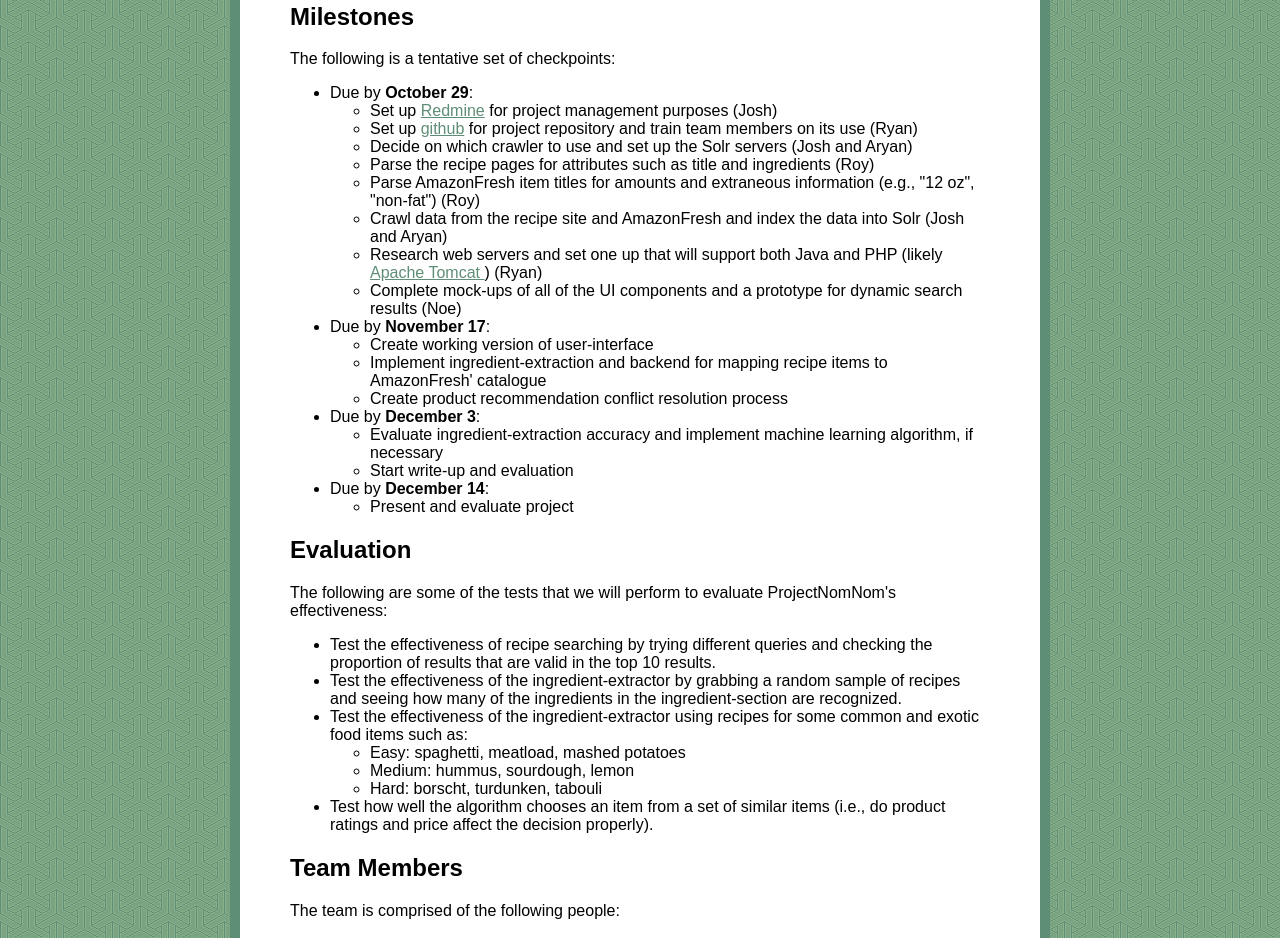
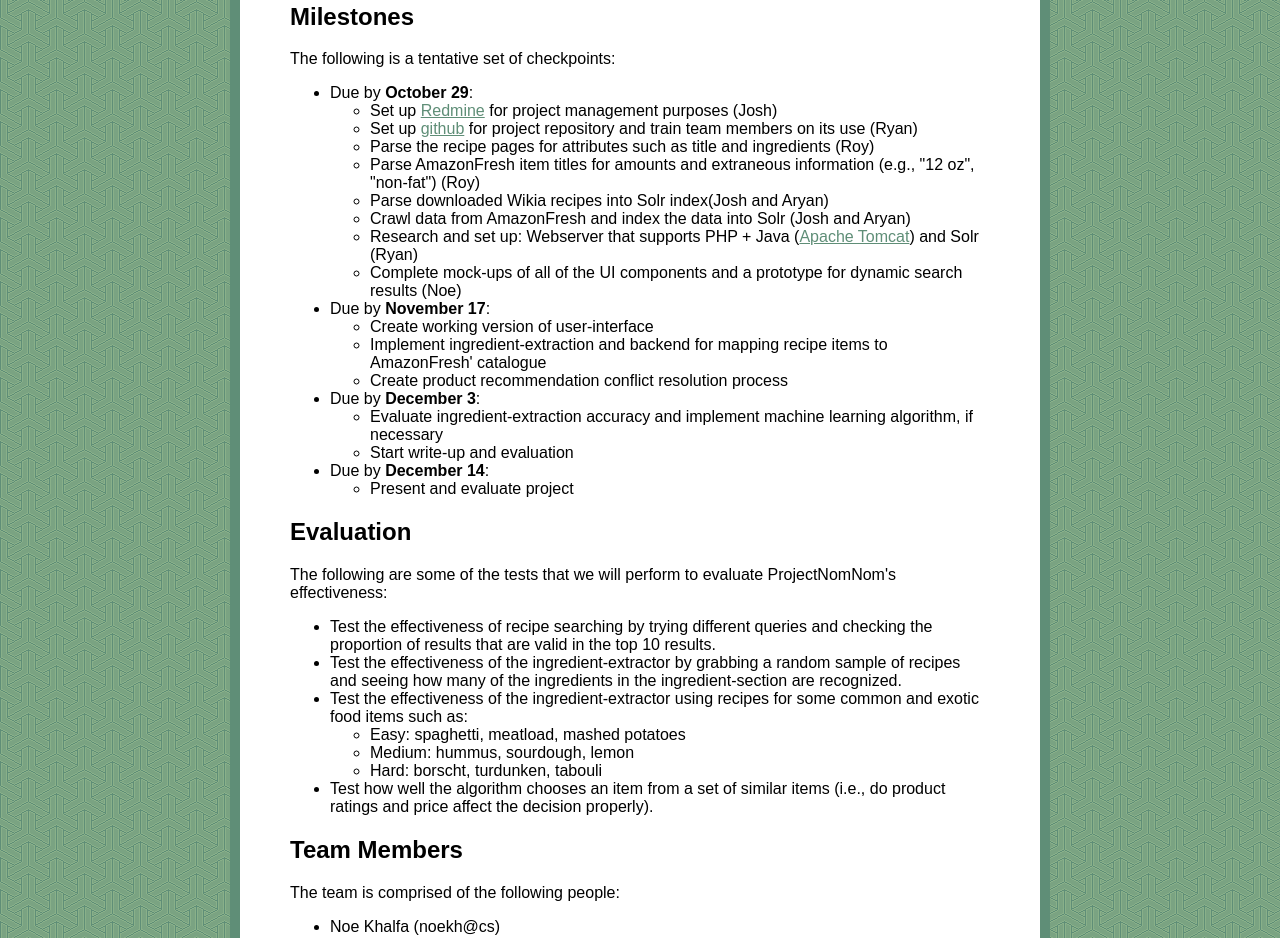
Before and after one commit to omanamos/nomnom_proposal, a plain HTML site: page index.html in a window 1280 px wide. Shown: the part 1863-2801 px from the top of the page. Drawn offline with Linux system fonts and the light colour scheme.

Commit message:
updated tasks to current status

```diff
--- a/index.html
+++ b/index.html
@@ -132,17 +132,15 @@
 	      management purposes (Josh)</li>
 	    <li>Set up <a href="http://github.com/">github</a> for project
 	      repository and train team members on its use (Ryan)</li>
-	    <li>Decide on which crawler to use and set up the Solr servers
-	    (Josh and Aryan)</li>
 	    <li>Parse the recipe pages for attributes such as title and
 	      ingredients (Roy)</li>
 	    <li>Parse AmazonFresh item titles for amounts and extraneous
 	      information (e.g., "12 oz", "non-fat") (Roy)</li>
-	    <li>Crawl data from the recipe site and AmazonFresh and index the
-	      data into Solr (Josh and Aryan)</li>
-	    <li>Research web servers and set one up that will support both Java
-	      and PHP (likely <a href="http://tomcat.apache.org/">Apache Tomcat
-		</a>) (Ryan)</li>
+	    <li>Parse downloaded Wikia recipes into Solr index(Josh and Aryan)</li>
+	    <li>Crawl data from AmazonFresh and index the data into Solr (Josh and Aryan)</li>
+	    <li>
+	      Research and set up: Webserver that supports PHP + Java (<a href="http://tomcat.apache.org/">Apache Tomcat</a>) and Solr (Ryan)
+	    </li>
 	    <li>Complete mock-ups of all of the UI components and a prototype
 	    for dynamic search results (Noe)</li>
 	  </ul>
```
